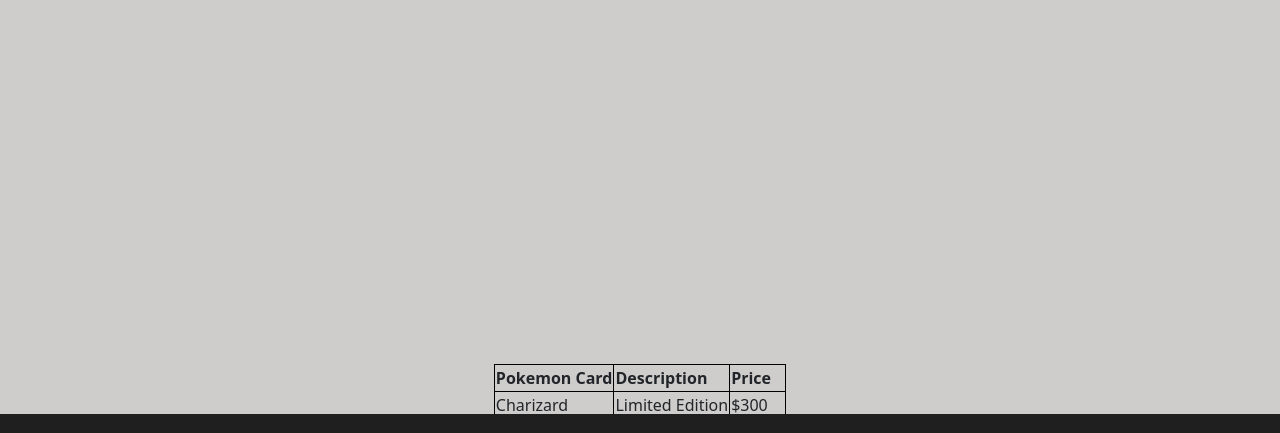
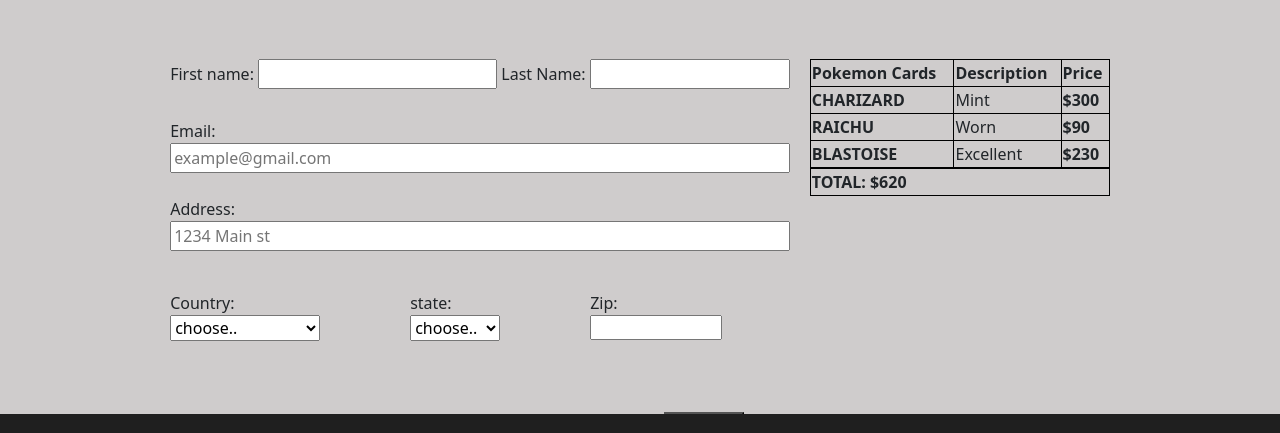
Before and after one commit to IsaacRodriguezDev/ecommerce-capstone-1, a plain HTML site: page pages/cart.html in a window 1280 px wide. Shown: the part 138-571 px from the top of the page. Drawn offline with nearby package versions, Linux system fonts and the light colour scheme.

Commit message:
completed cart page

```diff
--- a/css/shop.css
+++ b/css/cart.css
@@ -1,7 +1,10 @@
-body{
-    height: 100vh;
+
+body {
+
+
     background-color:rgb(207, 204, 204) ;
 }
+
 .container-fluid{
     background-color: rgb(0, 0, 0) ;
 
@@ -17,17 +20,95 @@ body{
         color: rgb(255, 217, 0) !important;
         }
 /* cart */
+.checkout{
+    height: 870px;
 
-.boxes{
-  height: 67.5vh;
-  justify-content: center;
-  align-items: flex-end;
+ display: flex;
+
+justify-content: center;
+}
+form{
+    padding-top: 20px;
+}
+.info-name{
+    padding-top: 50px;
+
+}
+#lname{
+    width: 200px;
+}
+.info-email{
+    padding-top: 30px;
+}
+#address{
+    width: 100%;
+}
+#email{
+    width: 100%;
+}
+#country{
+    width: 150px;
+
+}
+#zip{
+    width: 132px;
+    height: 25px;
+}
+#state{
+    width: 90px;
+}
+.infoP{
     display: flex;
 
 }
-th, tr,td{
+.info-div1{
+padding-right: 90px;
+padding-top: 40px;
+
+}
+.btn{
+    display: flex;
+    justify-content: center;
+padding-left: 460px;
+padding-top: 70px;
+}
+.info-div2{
+    padding-right: 40px;
+    padding-top: 40px;
+
+}
+.info-div3{
+    padding-left: 50px;
+padding-top: 40px;
+}
+
+
+.table-div{
+padding-left: 20px;
+}
+.table-div h1{
+    padding-left: 50px;
+    color: #0075BE ;
+}
+.table-div2{
+    padding-top: 70px;
+}
+table, th,td{
     border: 1px solid black;
 
+}
+table{
+    width: 300px;
+}
+button{
+    width: 80px;
+    height: 40px;
+}
+button:hover{
+    display: flex;
+    align-items: center;
+    justify-content: center;
+    background-color: rgb(255, 217, 0) ;
 }
 
 
--- a/css/registration.css
+++ b/css/registration.css
@@ -49,6 +49,7 @@ fieldset{
     justify-content: center;
 }
 .btn{
+
     display: flex;
     justify-content: center;
 
--- a/pages/cart.html
+++ b/pages/cart.html
@@ -4,16 +4,16 @@
     <meta charset="UTF-8" />
     <meta name="viewport" content="width=device-width, initial-scale=1.0" />
     <title>Shop Cart</title>
-
     <link
       href="https://cdn.jsdelivr.net/npm/bootstrap@5.3.3/dist/css/bootstrap.min.css"
       rel="stylesheet"
       integrity="sha384-QWTKZyjpPEjISv5WaRU9OFeRpok6YctnYmDr5pNlyT2bRjXh0JMhjY6hW+ALEwIH"
       crossorigin="anonymous"
     />
-    <link rel="stylesheet" href="/css/shop.css">
+    <link rel="stylesheet" href="/css/cart.css"/>
   </head>
   <body>
+
     <header>
       <nav class="navbar navbar-expand-lg bg-body-tertiary">
         <div class="container-fluid">
@@ -55,32 +55,98 @@
         </div>
       </nav>
     </header>
-    <div class="table-bd">
-      <div class="boxes">
+
+    <div class="checkout">
+   <div class="billingInfo">
+    <h1>Billing Address</h1>
+    <form action="/pages/cart.html">
+      <div class="info-name">
+    <label for="fname">First name:</label>
+    <input type="text" name="fname" id="fname" maxlength="15" required/>
+    <label for="lname">Last Name:</label>
+    <input type="text" name="lname" id="lname" maxlength="25" required/>
+    <br>
+  </div>
+    <div class="info-email">
+    <label for="email">Email:</label> <br>
+    <input
+        type="email"
+        name="email"
+        id="email"
+        placeholder="example@gmail.com"
+        required
+      />
+    </div>
+      <br>
+    <label for="address">Address:</label><br>
+    <input type="text" name="address" id="address" placeholder="1234 Main st" required/>
+    <br>
+    <div class="infoP">
+    <div class="info-div1">
+    <label for="country">Country:</label><br>
+    <select name="country" id="country" required>
+      <option value="choose">choose..</option>
+      <option >United States</option>
+    </select>
+  </div>
+  <div class="info-div2">
+    <label for="state">state:</label><br>
+    <select name="state" id="state" required>
+      <option value="choose">choose..</option>
+      <option >Texas</option>
+    </select>
+  </div>
+  <div class="info-div3">
+    <label for="zip">Zip:</label><br>
+    <input type="text" name="zip" id="zip" required>
+  </div>
+</div>
+<div class="btn"><button>Submit</button></div>
+  </form>
+   </div>
+   <div class="table-div">
+    <h1>Your Cart</h1>
+    <div class="table-div2">
       <table>
+
         <tr>
-          <th>Pokemon Card</th>
+          <th>Pokemon Cards</th>
           <th>Description</th>
           <th>Price</th>
         </tr>
+
+      <tbody>
         <tr>
-          <td>Charizard</td>
-          <td>Limited Edition</td>
-          <td>$300</td>
+          <td><b>CHARIZARD</b></td>
+        <td>Mint</td>
+          <td><b>$300</b></td>
         </tr>
         <tr>
-          <td>Pikachu</td>
-          <td>saddas</td>
-          <td>asdasd</td>
+          <td><b>RAICHU</b></td>
+         <td>Worn</td>
+          <td><b>$90</b></td>
         </tr>
         <tr>
-          <td>Pikachu</td>
-          <td>saddas</td>
-          <td>asdasd</td>
+          <td><b>BLASTOISE</b></td>
+         <td>Excellent</td>
+          <td><b>$230</b></td>
         </tr>
+
+
+
+
+      </tbody>
+      </table>
+      <table>
+        <tr>
+          <th><b>TOTAL: $620</b></th>
+        </tr>
+
       </table>
     </div>
     </div>
+    </div>
+
     <footer class="footer">
       <div class="footer-link">
         <div class="footer-link2">
```
Also changed, not shown: index.html (+3 -3 lines), pages/product.html (+6 -6 lines).
